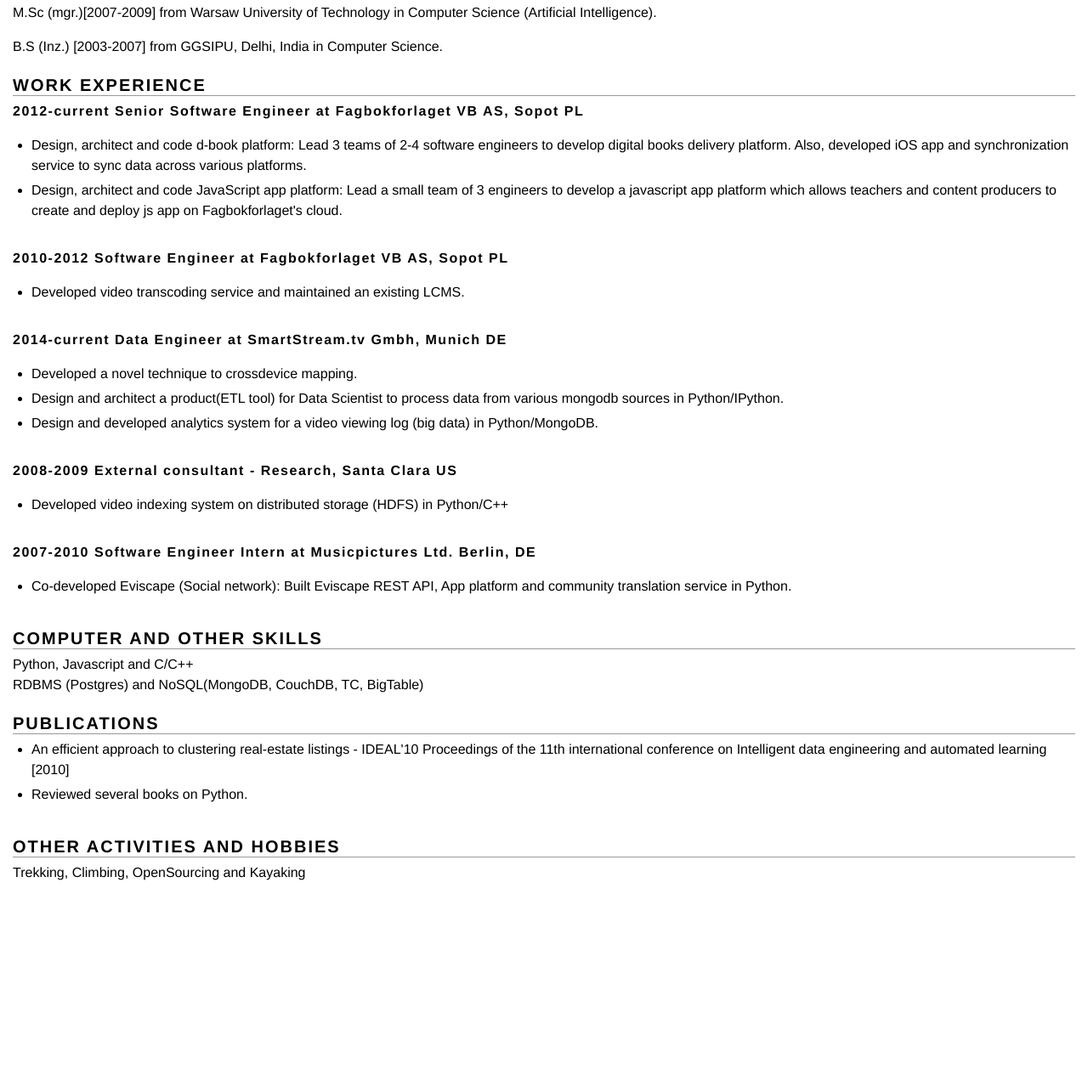
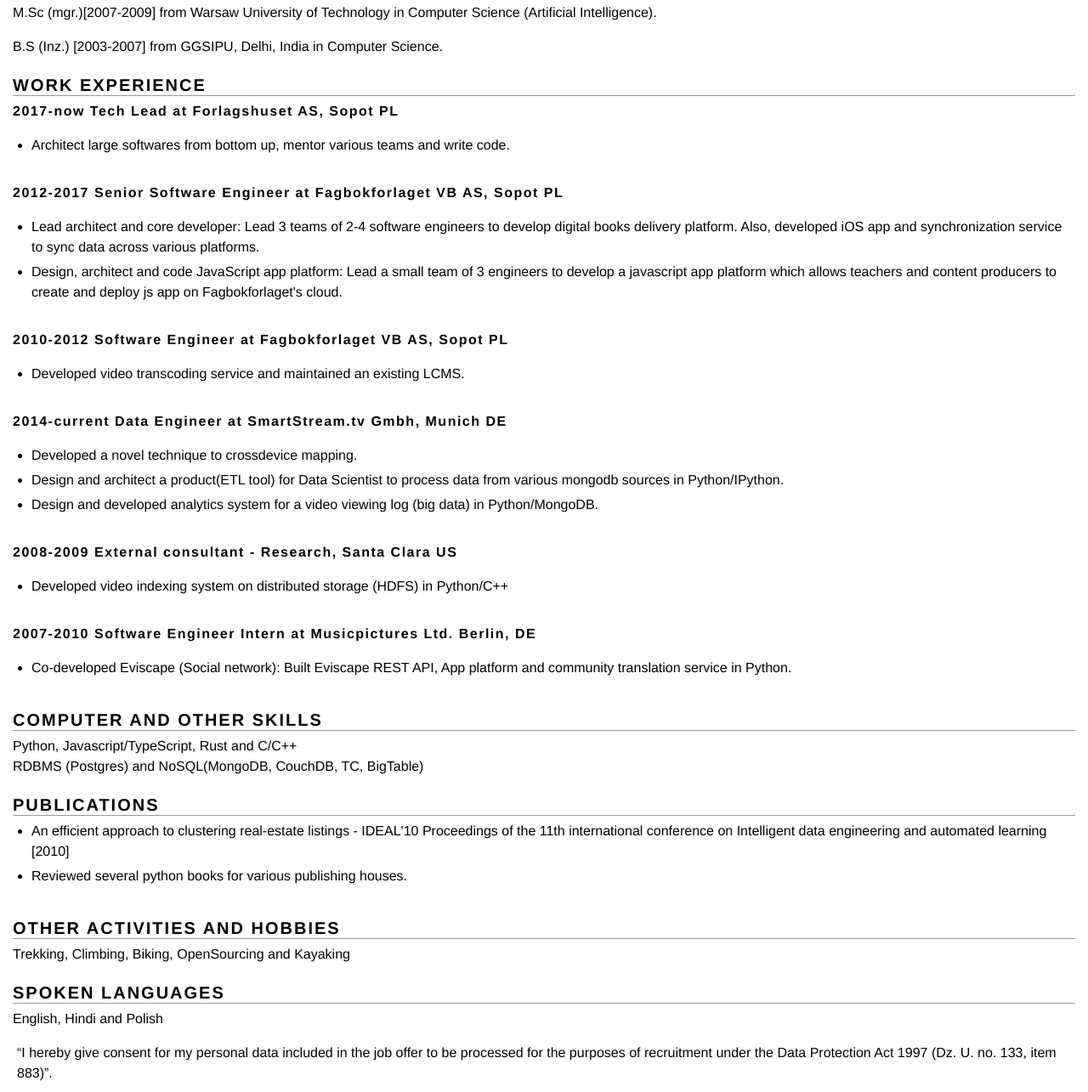
Before and after one commit to iapain/iapa.in, a plain HTML site: page resume.html in a window 1280 px wide. Shown: the part 206-1491 px from the top of the page at 85% size. Before the commit the page ends 1266 px from the top, so only its background shows below. Drawn offline with Linux system fonts and the light colour scheme.

Commit message:
updates cv

```diff
--- a/resume.html
+++ b/resume.html
@@ -2,7 +2,7 @@
 <html>
 <head>
 <meta charset="UTF-8">
-<title>Deepak Thukral | iapain | Resume</title>
+<title>Deepak Thukral | iapain | Resume | CV</title>
 <meta name="viewport" content="width=device-width,initial-scale=1">
 <link rel="stylesheet" href="css/resume.css">
 </head>
@@ -20,9 +20,13 @@
   <p>M.Sc (mgr.)[2007-2009] from Warsaw University of Technology in Computer Science (Artificial Intelligence).</p>
   <p>B.S (Inz.) [2003-2007] from GGSIPU, Delhi, India in Computer Science.</p>
   <h2>WORK EXPERIENCE</h2>
-  <p class="emp">2012-current Senior Software Engineer at Fagbokforlaget VB AS, Sopot PL</p>
+  <p class="emp">2017-now Tech Lead at Forlagshuset AS, Sopot PL</p>
+  <ul>
+    <li>Architect large softwares from bottom up, mentor various teams and write code.</li>
+  </ul>
+  <p class="emp">2012-2017 Senior Software Engineer at Fagbokforlaget VB AS, Sopot PL</p>
       <ul>
-        <li>Design, architect and code d-book platform: Lead 3 teams of 2-4 software engineers to develop digital books
+        <li>Lead architect and core developer: Lead 3 teams of 2-4 software engineers to develop digital books
             delivery platform. Also, developed iOS app and synchronization service to sync data across various platforms.
         </li>
         <li>
@@ -51,15 +55,19 @@
       <li>Co-developed Eviscape (Social network): Built Eviscape REST API, App platform and community translation service in Python.</li>
     </ul>
     <h2>COMPUTER AND OTHER SKILLS</h2>
-    <p>Python, Javascript and C/C++ <br>
+    <p>Python, Javascript/TypeScript, Rust and C/C++ <br>
     RDBMS (Postgres) and NoSQL(MongoDB, CouchDB, TC, BigTable)</p>
     <h2>PUBLICATIONS</h2>
     <ul>
     <li>An efficient approach to clustering real-estate listings - IDEAL'10 Proceedings of the 11th international conference on Intelligent data engineering and automated learning [2010]</li>
-    <li>Reviewed several books on Python.</li>
+    <li>Reviewed several python books for various publishing houses.</li>
   </ul>
   <h2>OTHER ACTIVITIES AND HOBBIES</h2>
-  <p>Trekking, Climbing, OpenSourcing and Kayaking</p>
+  <p>Trekking, Climbing, Biking, OpenSourcing and Kayaking</p>
+  <h2>SPOKEN LANGUAGES</h2>
+  <p>English, Hindi and Polish</p>
+
+  <footer>“I hereby give consent for my personal data included in the job offer to be processed for the purposes of recruitment under the Data Protection Act 1997 (Dz. U. no. 133, item 883)”.</footer>
 </main>
 </body>
 
```
